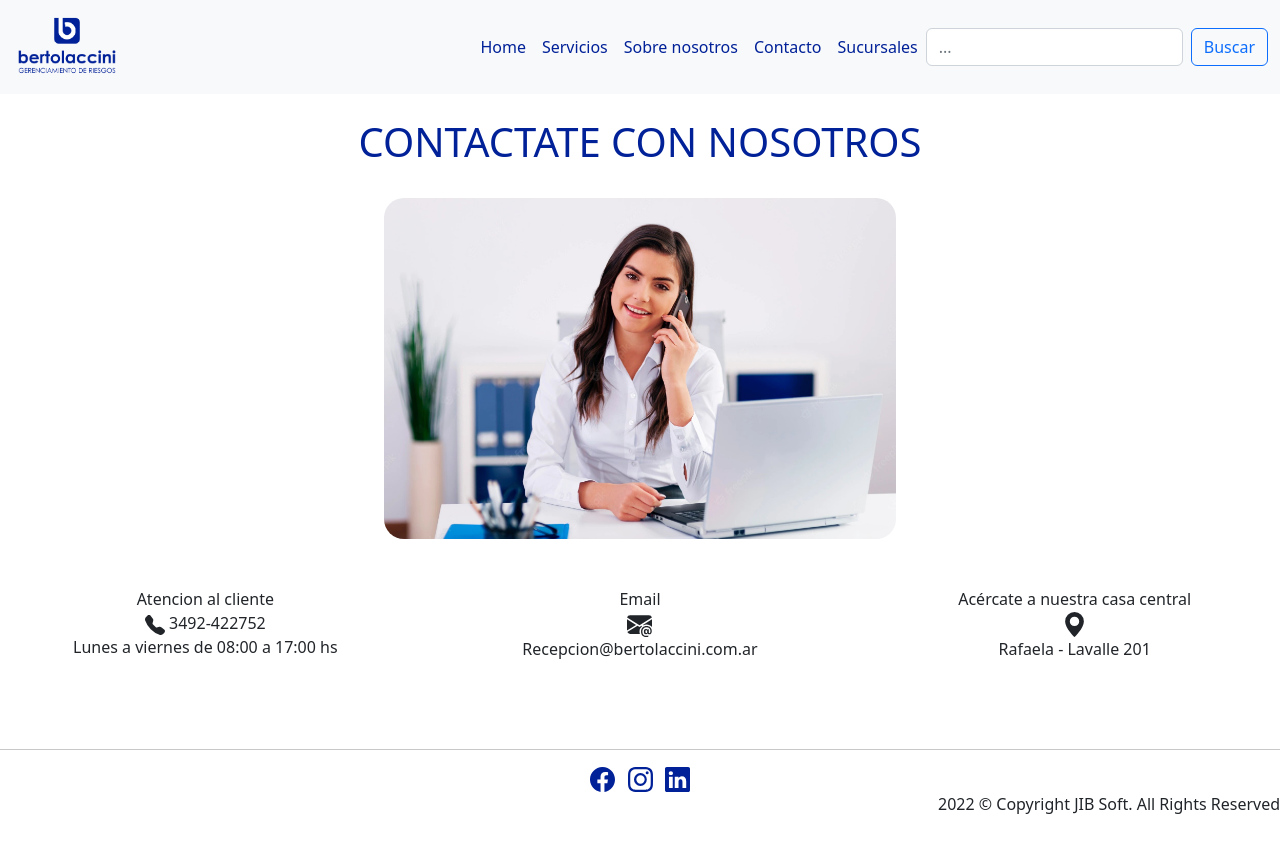
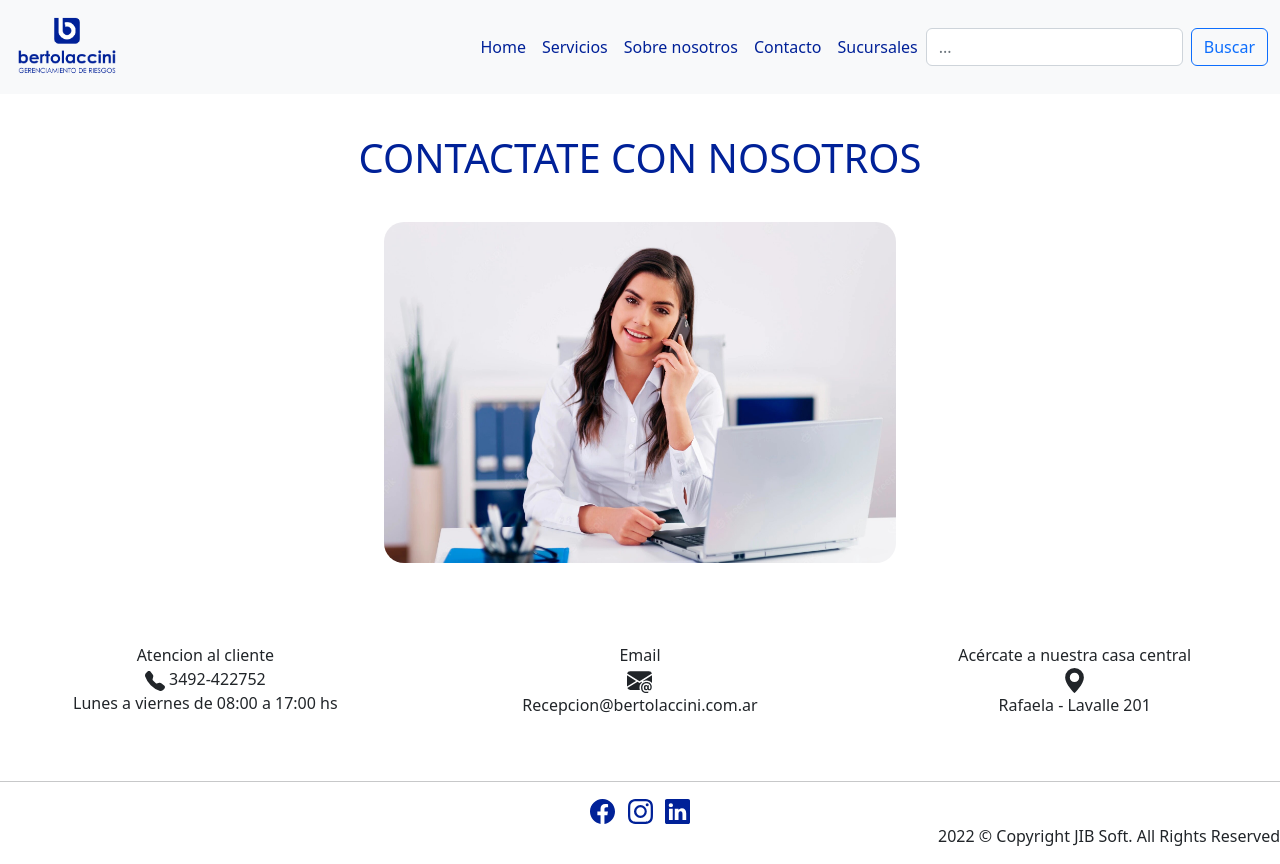
Before and after one commit to Nachobertole/ProyectofinalBertole, a website: page pages/contactate.html in a window 1280 px wide. Before the commit the page ends 832 px from the top, so only its background shows below. Drawn offline with nearby package versions, Linux system fonts and the light colour scheme.

Commit message:
cambios en br

```diff
--- a/pages/contactate.html
+++ b/pages/contactate.html
@@ -50,9 +50,9 @@
                 </div>
             </div>
         </nav>
-        <br/>
+
         <h1> CONTACTATE CON NOSOTROS </h1>
-        <br/>
+
         <!-- IMAGEN -->
         <div class="div-contactate">
             <img class="imagen-contactate" src="../img/contactate.jpg" alt="Atención al cliente">
@@ -60,11 +60,10 @@
 
     <main>
 
-        <br/>
-        <br/>
         <!-- Tabla -->
-        <div class="row justified-content-center">
-            <div class="col-lg-4 col-md-4 col-sm-12 text-center">
+        <div class="row justified-content-center" style="margin-top: 3em;">
+            <div class="col-lg-4 col-md-4 col-sm-12 text-center" style="margin:2em 0 2em 0">
+                <p>
                     Atencion al cliente
                     <br/>
                     <svg xmlns="http://www.w3.org/2000/svg" width="20" height="20" fill="currentColor" class="bi bi-telephone-fill" viewBox="0 0 16 16">
@@ -72,10 +71,10 @@
                     </svg>  3492-422752
                     <br/>
                     Lunes a viernes de 08:00 a 17:00 hs
-                <br/>
-                <br/>
+                </p>
             </div>
-            <div class="col-lg-4 col-md-4 col-sm-12 text-center">
+            <div class="col-lg-4 col-md-4 col-sm-12 text-center"  style="margin:2em 0 2em 0">
+                <p>
                     Email
                     <br/>
                     <svg xmlns="http://www.w3.org/2000/svg" width="25" height="25" fill="currentColor" class="bi bi-envelope-at-fill" viewBox="0 0 16 16">
@@ -84,10 +83,10 @@
                     </svg>
                     <br/>
                     Recepcion@bertolaccini.com.ar
-                <br/>
-                <br/>
+                </p>
             </div>
-            <div class="col-lg-4 col-md-4 col-sm-12 text-center">
+            <div class="col-lg-4 col-md-4 col-sm-12 text-center"  style="margin:2em 0 2em 0">
+                <p>
                     Acércate a nuestra casa central
                     <br/>
                     <svg xmlns="http://www.w3.org/2000/svg" width="25" height="25" fill="currentColor" class="bi bi-geo-alt-fill" viewBox="0 0 16 16">
@@ -95,11 +94,10 @@
                     </svg>
                     <br/>
                     Rafaela - Lavalle 201
+                </p>
             </div>
         </div>
     </main>
-    <br/>
-    <br/>
     <footer>
         <hr/>
         <table class="tabla-centradados">
--- a/scss/style.scss
+++ b/scss/style.scss
@@ -21,11 +21,11 @@ body {
 h1 {
     text-align: center;
     font-size: 50px;
-    margin: 2%;
     animation-duration: 2s;
     animation-name: aparecer;
     animation-iteration-count: unset;
     color: $color-principal-texto;
+    margin: 40px 0 40px 0 !important;
 }
 
 @keyframes aparecer {
@@ -84,6 +84,7 @@ footer {
 /* ESTILO HTML SERVICIOS */
 main {
     .contenedor {
+        margin-top: -40px;
         display: flex;
         flex-direction: row;
         flex-wrap: wrap;
@@ -130,6 +131,7 @@ main {
 }
 
 
+
 /* ESTILO TABLA GRID */
 .grid {
     display: grid;
```
Also changed, not shown: index.html (+6 -8 lines), pages/quienessomos.html (+2 -2 lines), pages/servicios.html (+0 -3 lines), pages/sucursales.html (+2 -2 lines), css/styles.css. Lines whose indentation alone changed are shown as unchanged.
